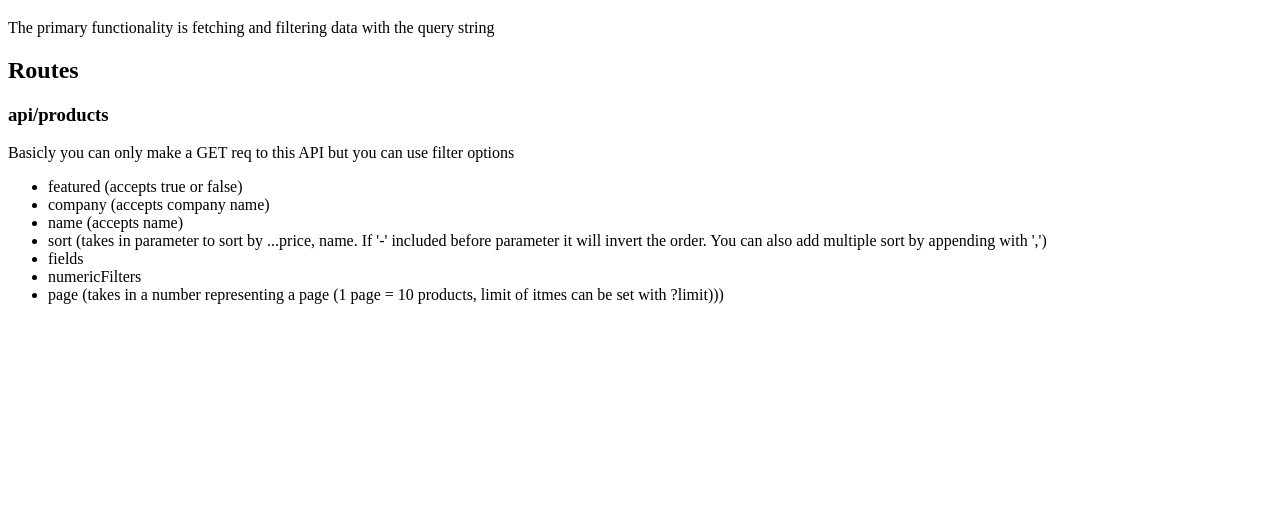
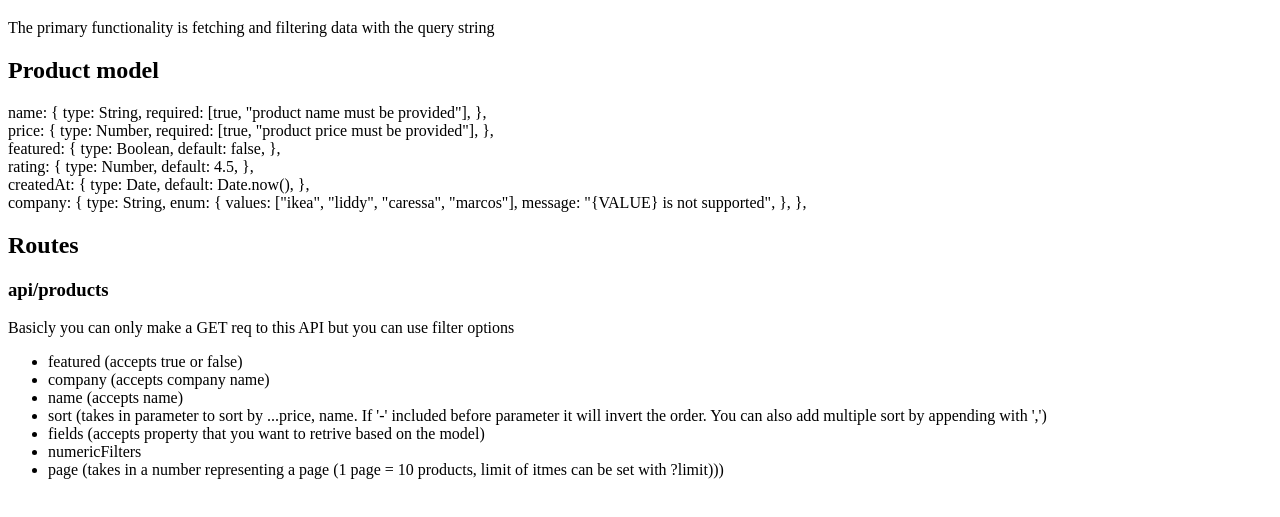
Before and after one commit to BucoTEC/storeAPI, a plain HTML site: page public/index.html in a window 1280 px wide. Shown: the part 61-578 px from the top of the page. Drawn offline with Linux system fonts and the light colour scheme.

Commit message:
filling in docs

```diff
--- a/public/index.html
+++ b/public/index.html
@@ -11,6 +11,23 @@
     <p>
       The primary functionality is fetching and filtering data with the query
       string
+    </p>
+    <h2>Product model</h2>
+    <p>
+      name: { type: String, required: [true, "product name must be provided"],
+      },
+      <br />
+      price: { type: Number, required: [true, "product price must be provided"],
+      },
+      <br />
+      featured: { type: Boolean, default: false, },
+      <br />
+      rating: { type: Number, default: 4.5, },
+      <br />
+      createdAt: { type: Date, default: Date.now(), },
+      <br />
+      company: { type: String, enum: { values: ["ikea", "liddy", "caressa",
+      "marcos"], message: "{VALUE} is not supported", }, },
     </p>
     <h2>Routes</h2>
     <h3>api/products</h3>
@@ -27,7 +44,9 @@
         before parameter it will invert the order. You can also add multiple
         sort by appending with ',')
       </li>
-      <li>fields</li>
+      <li>
+        fields (accepts property that you want to retrive based on the model)
+      </li>
       <li>numericFilters</li>
       <li>
         page (takes in a number representing a page (1 page = 10 products, limit
```
Also changed, not shown: models/product.js (+7 -8 lines).
